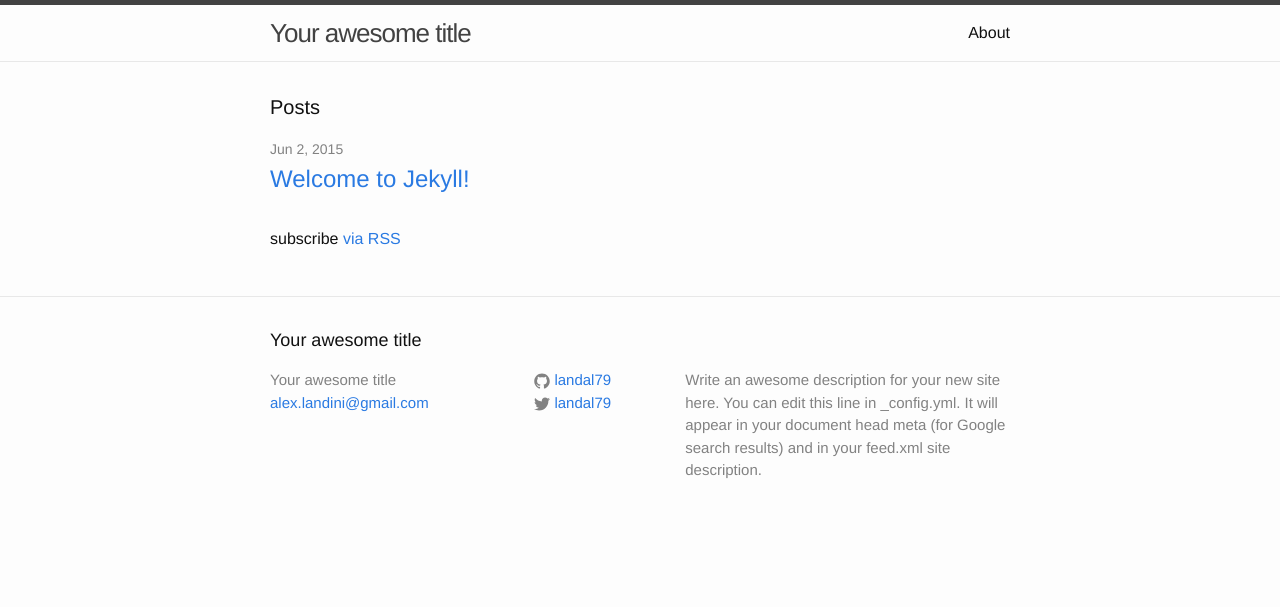
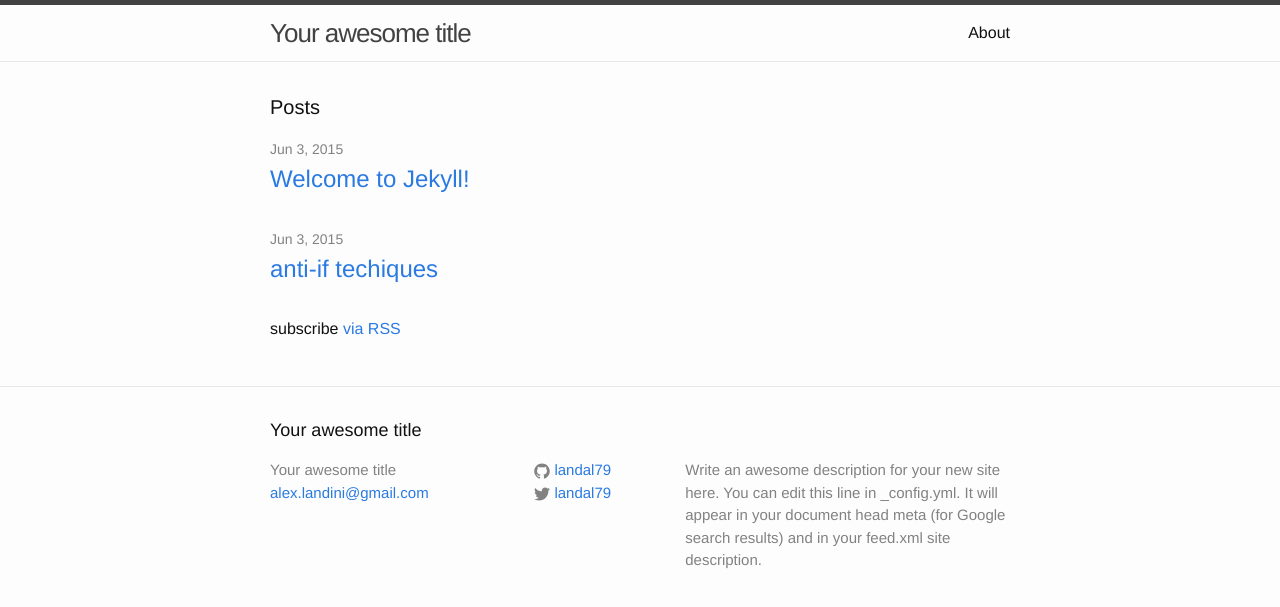
Before and after one commit to landal79/landal79.github.io, a Jekyll site: the page built from index.html, in a window 1280 px wide. Shown: the top 607 px of the page. Built offline with Jekyll 4.4.1, drawn with Linux system fonts in a browser that asks for light colours.

Commit message:
modified config

```diff
--- a/_config.yml
+++ b/_config.yml
@@ -12,3 +12,6 @@ github_username:  landal79
 
 # Build settings
 markdown: kramdown
+
+timezone: Europe/Rome
+highlighter: pygments
--- /dev/null
+++ b/_posts/2015-06-03-anti-if-techiques.markdown
@@ -0,0 +1,5 @@
+---
+layout: post
+title: anti-if techiques
+date: 2015-06-03T00:32:23+02:00
+---
```
